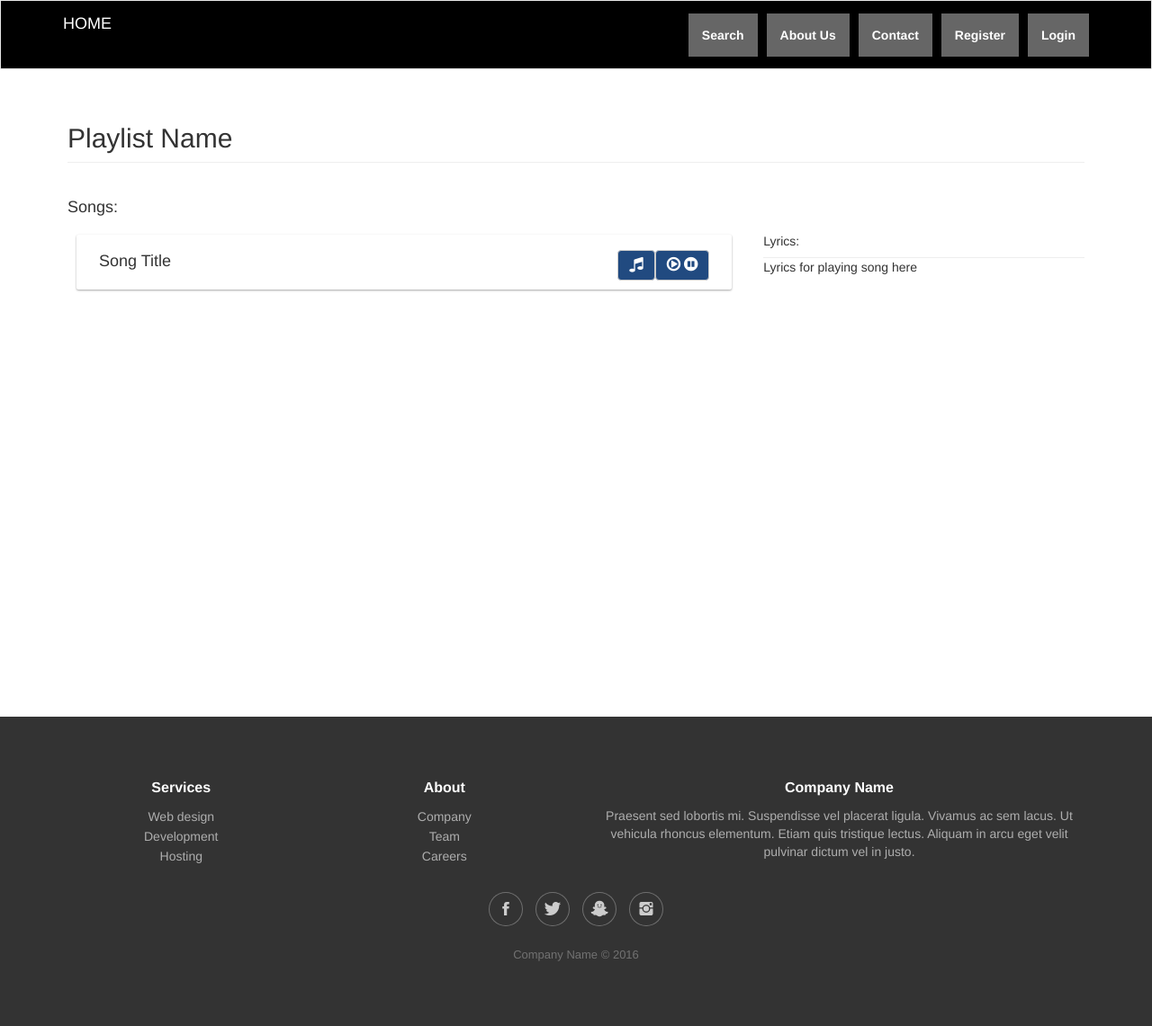
After one commit to quyle13/ITProject, a Django app: page /playlist/1/ in a window 1280 px wide. The commit adds this page. Shown: the whole page at 90% size. Run offline with Django 3.2, Linux system fonts and the light colour scheme; some libraries are stand-ins or nearby versions.

Commit message:
Added playlist page

```diff
--- a/music_project/urls.py
+++ b/music_project/urls.py
@@ -27,5 +27,6 @@ urlpatterns = [
     url(r'^view/artist/(?P<artist_name>[\w\-]+)/$', views.artist, name='artist'),
     url(r'^view/album/(?P<artist_name>[\w\-]+)/(?P<album_name>[\w\-]+)/$', views.album, name='album'),
     url(r'^account/profile/(?P<profile_id>[\d]+)/$', views.profile, name='profile'),
+    url(r'^playlist/(?P<playlist_name>[\w\-]+)/$', views.playlist, name='playlist'),
     url(r'^admin/', admin.site.urls, name='admin'),
 ]
--- a/musicapp/views.py
+++ b/musicapp/views.py
@@ -39,6 +39,12 @@ def profile(request, profile_id):
     return render(request, 'musicapp/profile.html', context=context_dict)
 
 
+def playlist(request, playlist_name):
+    context_dict = dict()
+    context_dict['page_title'] = 'My Playlist'
+    return render(request, 'musicapp/playlist.html', context=context_dict)
+
+
 def search(request):
     context_dict = dict()
     context_dict['page_title'] = 'Search for Songs, Albums, Artists'
--- /dev/null
+++ b/templates/musicapp/playlist.html
@@ -0,0 +1,39 @@
+{% extends 'musicapp/base.html' %}
+
+{% block content %}
+<div class="relative">
+    <h2>Playlist Name</h2>
+    <hr>
+</div>
+<div class="relative">
+    <h4>Songs:</h4>
+    <div id="tracks">
+        <div class="row">
+            <div class="col-sm-8">
+                <div class="card selectable track">
+                    <div class="col-xs-9">
+                        <h4>Song Title</h4>
+                    </div>
+                    <div class="col-xs-3">
+                        <button class="btn btn-default control" type="button">
+                            <i class="fa fa-play-circle-o" title="Play song"></i>
+                            <i class="fa fa-pause-circle" title="Pause song"></i>
+                        </button>
+                        <button class="btn btn-default control" type="button"
+                                title="Add song to playlist">
+                            <i class="fa fa-music"></i>
+                        </button>
+                    </div>
+                    <div class="clearfix"></div>
+                </div>
+            </div>
+            <div class="col-sm-4 hidden-xs" id="lyrics">
+                <h5>Lyrics:</h5>
+                <hr>
+                <p>Lyrics for playing song here</p>
+            </div>
+        </div>
+    </div>
+    <div class="clearfix"></div>
+</div>
+{% endblock %}
--- a/templates/musicapp/register.html
+++ b/templates/musicapp/register.html
@@ -4,10 +4,10 @@
         <form method="post">
             <h2>Register</h2>
             <div class="form-group">
-                <input class="form-control" type="text" name="full_name" placeholder="Full Name">
+                <input class="form-control" type="text" name="full_name" placeholder="Full Name" autofocus="">
             </div>
             <div class="form-group">
-                <input class="form-control" type="email" name="email" placeholder="Email" autofocus="">
+                <input class="form-control" type="email" name="email" placeholder="Email">
             </div>
             <div class="form-group">
                 <input class="form-control" type="password" name="password" placeholder="Password">
```
